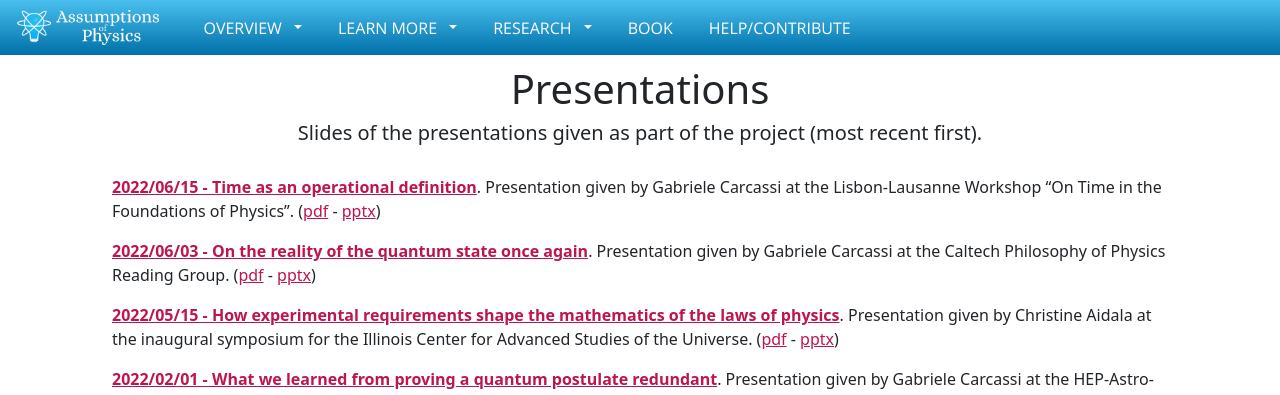
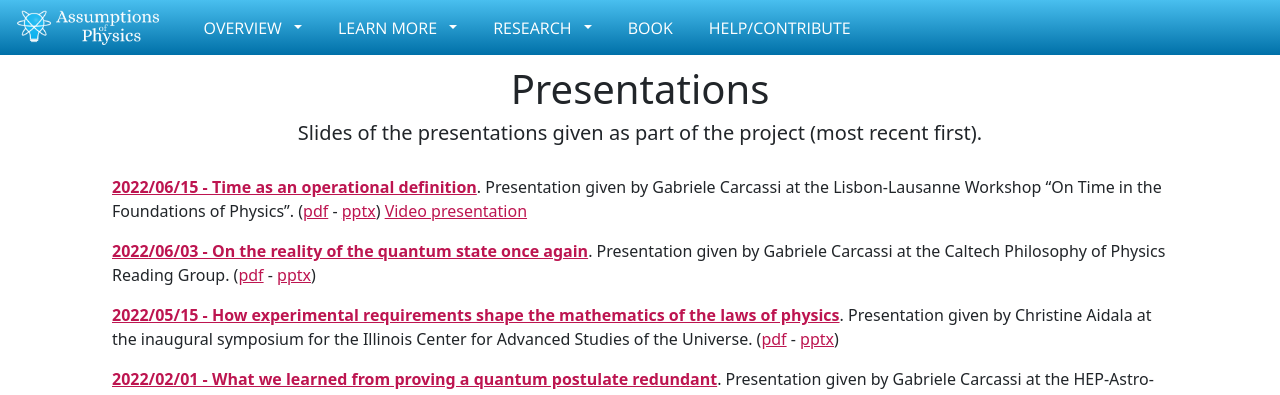
Before and after one commit to assumptionsofphysics/assumptionsofphysics.github.io, a Jekyll site: the page built from presentations.html, in a window 1280 px wide. Shown: the top 395 px of the page. Built offline with Jekyll 4.4.1, drawn with Linux system fonts in a browser that asks for light colours; nearby versions of some CDN libraries; some web fonts are replaced.

Commit message:
Added video links to presentations

```diff
--- a/presentations.html
+++ b/presentations.html
@@ -11,7 +11,10 @@ title: Presentations
           {% for presentation in site.data.presentations %}
             <p><b><a href="/presentations/{{ presentation.filename }}.pdf">{{ presentation.date }} - {{ presentation.title }}</a></b>.
                 Presentation given by {{ presentation.presenter }} at the {{ presentation.venue }}.
-                (<a href="/presentations/{{ presentation.filename }}.pdf">pdf</a> - <a href="/presentations/{{ presentation.filename }}.pptx">pptx</a>)</p>
+                (<a href="/presentations/{{ presentation.filename }}.pdf">pdf</a> - <a href="/presentations/{{ presentation.filename }}.pptx">pptx</a>)
+                {% if presentation.video != "" %}
+                  <a href="{{ presentation.video }}">Video presentation</a>
+                {% endif %}</p>
           {% endfor %}
         </div>
     </div>
--- a/research.html
+++ b/research.html
@@ -11,7 +11,10 @@ title: Research
                     {% for presentation in site.data.presentations %}
                       <p><b><a href="/presentations/{{ presentation.filename }}.pdf">{{ presentation.date }} - {{ presentation.title }}</a></b>.
                           Presentation given by {{ presentation.presenter }} at the {{ presentation.venue }}.
-                          (<a href="/presentations/{{ presentation.filename }}.pdf">pdf</a> - <a href="/presentations/{{ presentation.filename }}.pptx">pptx</a>)</p>
+                          (<a href="/presentations/{{ presentation.filename }}.pdf">pdf</a> - <a href="/presentations/{{ presentation.filename }}.pptx">pptx</a>)
+                          {% if presentation.video != "" %}
+                            <a href="{{ presentation.video }}">Video presentation</a>
+                          {% endif %}</p>
                     {% endfor %}
                 </div>
             </div>
```
Also changed, not shown: _data/presentations.yml (+15 -0 lines).
